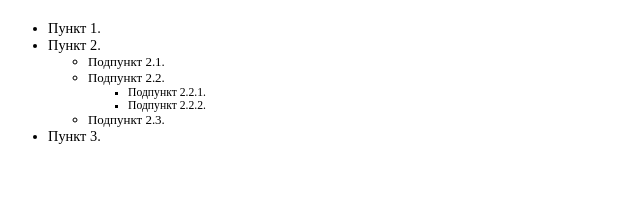
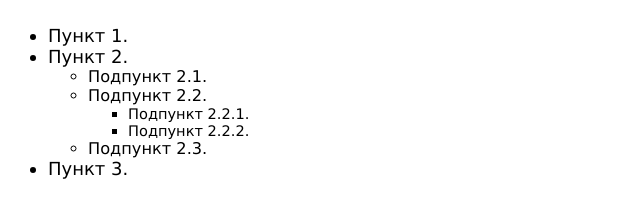
Before and after one commit to GraindCheack/datamola-js-camp, a website: page Extra tasks/5.2/index.html in a window 1280 px wide. Shown: the whole page, without its empty margins (0-640 px from the left). Drawn offline with Linux system fonts and the light colour scheme.

Commit message:
fix: change list styles

```diff
--- a/Extra tasks/5.2/style.css
+++ b/Extra tasks/5.2/style.css
@@ -1,3 +1,8 @@
-.list-cont li {
+html {
+  font-family: Verdana, Geneva, Tahoma, sans-serif;
+  font-size: 20px;
+}
+
+.list__item {
   font-size: 90%;
 }
```
